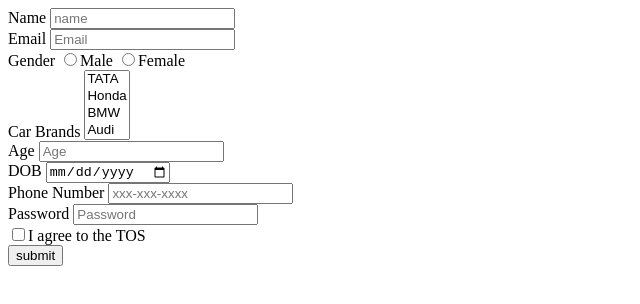
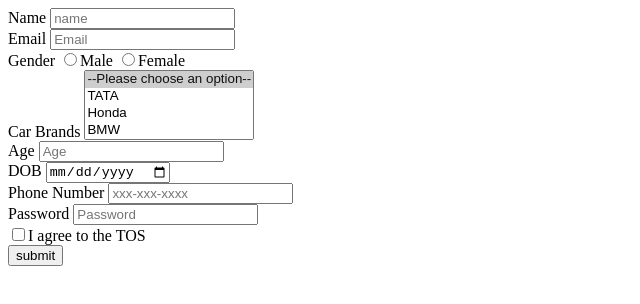
Before and after one commit to acciojob/signup-form-car-Sameera-Nazneen, a website: page main.html in a window 1280 px wide. Shown: the whole page, without its empty margins (0-640 px from the left). Drawn offline with Linux system fonts and the light colour scheme.

Commit message:
created a submission

```diff
--- a/main.html
+++ b/main.html
@@ -23,7 +23,8 @@
 		<input type = "radio" required id = "gender_f" name = "gender"/>Female
 		<br>
 		<label>Car Brands</label>
-		<select multiple required id = "cars"  placeholder = "--Please choose an option--">
+		<select multiple required id = "cars"  >
+			<option selected>--Please choose an option--</option>
 			<option>TATA</option>
 			<option>Honda</option>
 			<option>BMW</option>
```
